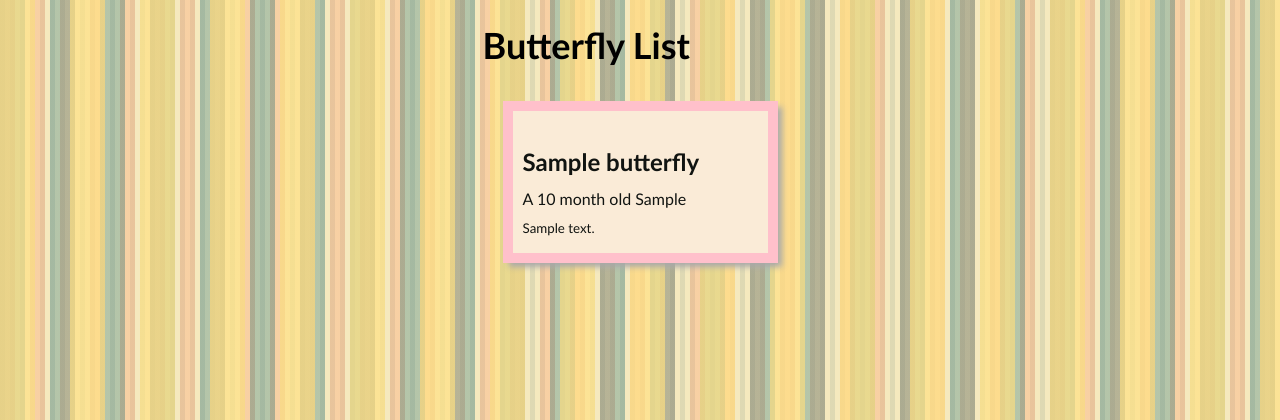
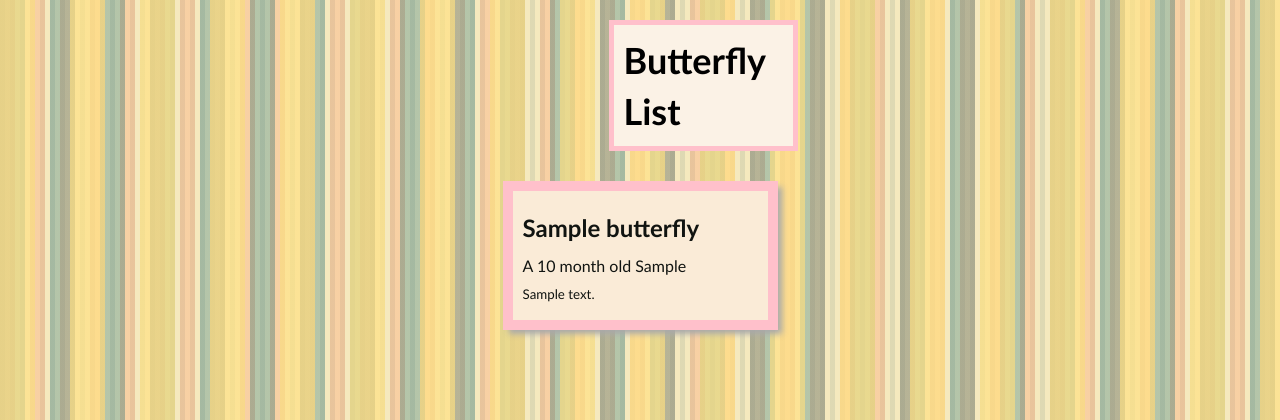
Before and after one commit to Ellieellie12/butterfly-collector, a Django app: page /butterflies/ in a window 1280 px wide. Shown: the part 62-482 px from the top of the page. Run offline with Django 4.2, Linux system fonts and the light colour scheme; a user stored in the database is signed in; tables that the repository leaves empty hold one stand-in row (values such as "Sample post").

Commit message:
add border around butterfly list, change about.html, add css, and clean code

```diff
--- a/main_app/static/css/base.css
+++ b/main_app/static/css/base.css
@@ -170,15 +170,6 @@ nav li {
   margin: 0;
 }
 
-.page-header img {
-  height: 40px;
-  margin-left:15px;
-}
-
-.page-header img:first-of-type {
-  margin-left: 20px;
-}
-
 .page-content {
   font-size: var(--font-reg);
 }
--- a/main_app/static/css/butterflies/butterfly-index.css
+++ b/main_app/static/css/butterflies/butterfly-index.css
@@ -1,6 +1,6 @@
-.butterfly-list {
+/* .butterfly-list {
   margin-right: 30%;
-}
+} */
 
 .card-container {
   padding: 0 30px;
@@ -41,3 +41,10 @@
   margin: 5px 0;
   font-size: var(--font-reg);
 }
+
+.butterfly-list {
+  margin-left: 40%;
+  border: pink solid 5px;
+  background-color: rgb(251, 242, 230);
+  padding: 10px;
+}
--- a/main_app/templates/about.html
+++ b/main_app/templates/about.html
@@ -10,7 +10,7 @@
   <h1>All About Being A Buttefly Collector</h1>
   <hr />
     <p class="page-content">
-      The best part of collecting butterflies is being able to let them back out into the wild after I study them. When I'm out catching them time stops. Overall this has been such a life changing hobby of mine and I hope for you it becomes something you hold dear to your heart.
+      The best part of collecting butterflies is being able to let them back into the wild after I study them. When I'm out catching them time really does stop. Overall this has been such a life changing hobby of mine and I hope for you it becomes something you hold dear to your heart.
     </p>
   </div>
 
--- a/main_app/templates/butterflies/index.html
+++ b/main_app/templates/butterflies/index.html
@@ -12,20 +12,15 @@
 {% block content %}
 
 <section class="page-header">
-  <h1>Butterfly List</h1>
+  <div class="butterfly-list">
+    <h1>Butterfly List</h1>
+  </div>
 </section>
-
 <section class="card-container">
   {% for butterfly in butterflies %}
     <div class="card">
       <a href="{% url 'butterfly-detail' butterfly.id %}">
         <div class="card-content">
-          <div class="card-img-container">
-            <img
-              src=""
-              alt=""
-            >
-          </div>
           <h2 class="card-title">{{ butterfly.name }}</h2>
           {% if butterfly.age > 0 %}
             <p>A {{ butterfly.age }} month old {{ butterfly.species }}</p>
--- a/main_app/templates/home.html
+++ b/main_app/templates/home.html
@@ -9,7 +9,7 @@
 
 <section class="logo-container">
   <div class="butterfly-container">
-    <img src="{% static 'images/colorful.svg' %}" alt="Multicolered Butterfly" />
+    <img src="{% static 'images/colorful.svg' %}" alt="Multicolored Butterfly" />
   </div>
 </section>
 {% if not user.is_authenticated %}
```
Also changed, not shown: main_app/static/css/home.css (line endings or trailing spaces).
